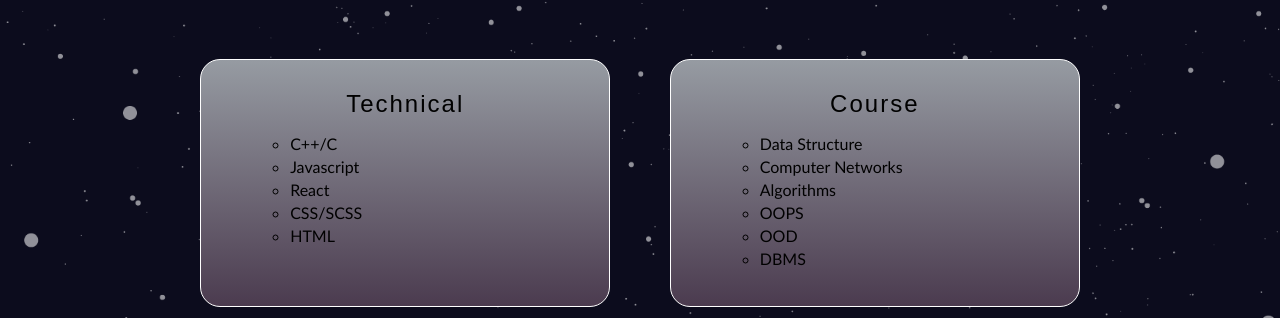
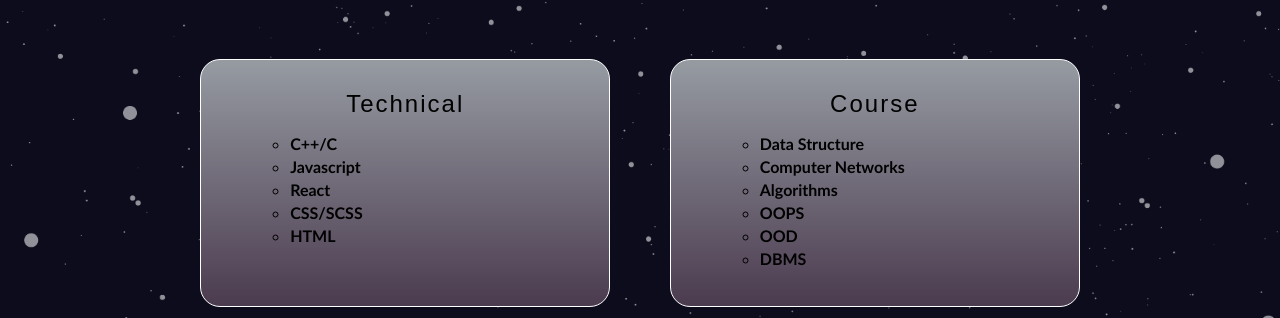
Before and after one commit to Hrishyak-Kalita/My_Portfolio, a React (Vite) app: page / in a window 1280 px wide. Shown: the part 1855-2173 px from the top of the page. Built offline with nearby package versions, Linux system fonts and the light colour scheme.

Commit message:
font in about

```diff
--- a/src/Components/aboutDetail/about.scss
+++ b/src/Components/aboutDetail/about.scss
@@ -75,7 +75,7 @@
             font-size: 16px;
             font-family: "Gill Sans", "Gill Sans MT", Calibri, "Trebuchet MS",
               sans-serif;
-            font-weight: 550;
+            font-weight: 600;
             width: 100%;
           }
           span {
@@ -91,13 +91,13 @@
     //         padding: 10px ;
     //       }
     // }
-    .dev {
-      @include mobile {
-        width: 100%;
-        height: 48%;
-        padding: 10px;
-      }
-    }
+    // .dev {
+    //   @include mobile {
+    //     width: 100%;
+    //     height: 48%;
+    //     padding: 10px;
+    //   }
+    // }
   }
 
   h1 {
```
